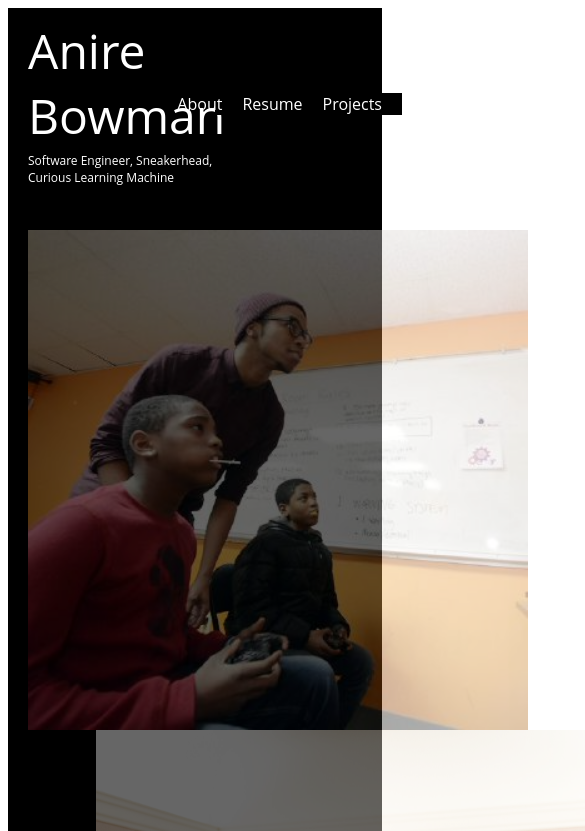
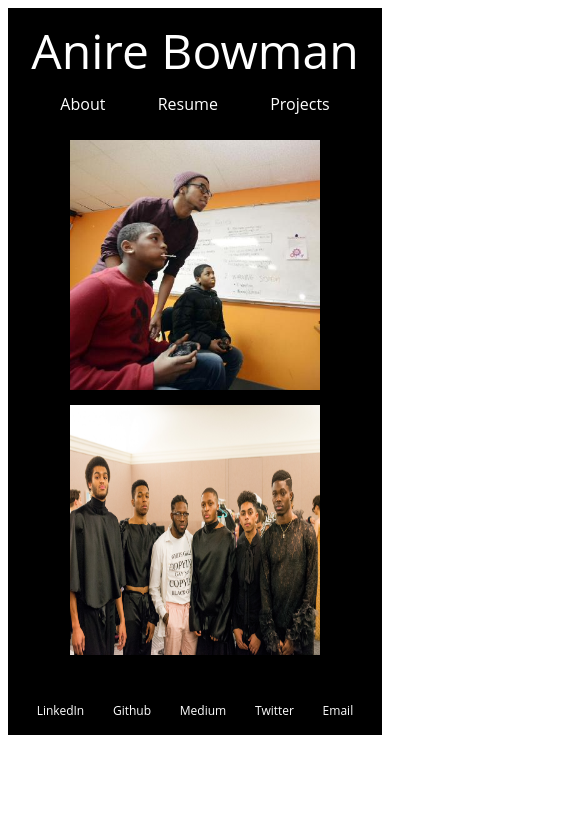
Before and after one commit to anire3479/portfolio, a React app: page / in a window 390 px wide. Shown: the top 831 px of the page, 585 px wide, since content can reach past the window. Built offline with nearby package versions, Linux system fonts and the light colour scheme; the HTML template or start-up script is replaced by a standard one.

Commit message:
fixing styles for mobile

```diff
--- a/react-client/src/Components/FooterComponent/Footer.jsx
+++ b/react-client/src/Components/FooterComponent/Footer.jsx
@@ -1,5 +1,4 @@
 import React, { Component } from 'react';
-import { Link } from 'react-router-dom';
 
 import './style.css'
 class Footer extends Component {
--- a/react-client/src/Components/FooterComponent/style.css
+++ b/react-client/src/Components/FooterComponent/style.css
@@ -9,7 +9,6 @@ footer {
 }
 
 footer a {
-  padding-right: 20px;
   text-decoration: none;
   color: white;
   transition: .6s ease;
@@ -21,4 +20,19 @@ footer a:hover {
 
 footer div {
   font-size: 12px;
+  width: 40%;
+  display: flex;
+  justify-content: space-evenly;
 }
+
+@media (max-width:550px) {
+  footer div {
+    display: flex;
+    width: 100%;
+    justify-content: space-evenly;
+  }
+
+  footer a {
+    padding: 0px;
+  }
+}
--- a/react-client/src/Components/HeaderComponent/style.css
+++ b/react-client/src/Components/HeaderComponent/style.css
@@ -3,7 +3,7 @@
 header a {
   text-decoration: none !important;
   color: white;
-  padding-right: 20px;
+  padding-right: 30px;
   transition: .6s ease;
 }
 
@@ -40,5 +40,31 @@ header p {
 
 .name {
   width: 50%;
-  padding-left: 20px
+  padding-left: 30px
 }
+
+@media (max-width: 550px) {
+  header {
+    flex-direction: column;
+    justify-content: space-evenly;
+  }
+
+  .name {
+    width: auto;
+    padding-left: 0px
+  }
+
+  .name p {
+    display: none;
+  }
+
+  .nav {
+    width: 100%;
+    padding-top: 10px;
+    justify-content: space-evenly;
+  }
+
+  .nav a {
+    padding: 0;
+  }
+}
--- a/react-client/src/Layouts/HomePage/HomePage.jsx
+++ b/react-client/src/Layouts/HomePage/HomePage.jsx
@@ -3,7 +3,6 @@ import studentPicture from '../../Assets/student_picture.jpeg'
 import artPicture from '../../Assets/art_picture.jpg'
 
 import './style.css'
-
 
 class HomePage extends Component {
   render() {
@@ -11,12 +10,13 @@ class HomePage extends Component {
       <div className="homePageComponents">
         <div>
           <img src={studentPicture}></img>
-          <span>"Education is the passport to the future, for tomorrow belongs to those who prepare for it today." - Malcolm X</span>
+          <span>A software engineer learning something new every day. A big proponent of extreme ownership and becoming stronger from your mistakes. Focused on cultivating knowledge in order to pave a path for generations to come.</span>
         </div>
         <div>
-          <span>"You wanna fly, you got to give up the shit that weighs you down." - Toni Morrison</span>
+          <span>I see this website as not only a personal portfolio but a gateway to my thoughts and learnings. Can’t wait to see what lies ahead next. Can’t wait to show you.</span>
           <img src={artPicture}></img>
         </div>
+        <span className="quote">"My mission in life is not merely to survive, but to thrive; and to do so with some passion, some compassion, some humor, and some style." - Maya Angelou</span>
       </div>
     )
   }
--- a/react-client/src/Layouts/HomePage/style.css
+++ b/react-client/src/Layouts/HomePage/style.css
@@ -1,17 +1,20 @@
 .homePageComponents {
-  height: 1000px;
+  height: 1200px;
   padding: 40px 20px 40px 20px;
   display: flex;
   flex-direction: column;
   align-items: center;
   justify-content: space-between;
-  width: 100%;
 }
 
 .homePageComponents div {
   display: flex;
   justify-content: space-evenly;
   width: inherit;
+}
+
+.homePageComponents div,
+.homePageComponents .quote {
   opacity: .4;
   transition: .6s ease;
   -webkit-animation: fadein 1s; /* Safari, Chrome and Opera > 12.1 */
@@ -21,7 +24,8 @@
             animation: fadein 1s;
 }
 
-.homePageComponents div:hover {
+.homePageComponents div:hover,
+.homePageComponents .quote:hover {
   opacity: 1;
 }
 
@@ -35,3 +39,59 @@
   height: 500px;
   width: 500px;
 }
+
+@media (max-width: 550px) {
+  .homePageComponents {
+    padding: 0px;
+    height: initial;
+    padding-top: 25px;
+    padding-bottom: 15px;
+  }
+
+  .homePageComponents div {
+    padding-bottom: 15px;
+    justify-content: space-evenly;
+    opacity: 1;
+  }
+
+  .homePageComponents img {
+    opacity: 1;
+    transition: .6s ease;
+    -webkit-animation: fadein 1s; /* Safari, Chrome and Opera > 12.1 */
+        -moz-animation: fadein 1s; /* Firefox < 16 */
+          -ms-animation: fadein 1s; /* Internet Explorer */
+          -o-animation: fadein 1s; /* Opera < 12.1 */
+              animation: fadein 1s;
+  }
+
+  .homePageComponents span {
+    position: absolute;
+    width: 60%;
+    opacity: 0;
+    transition: .6s ease;
+    -webkit-animation: fadein 1s; /* Safari, Chrome and Opera > 12.1 */
+        -moz-animation: fadein 1s; /* Firefox < 16 */
+          -ms-animation: fadein 1s; /* Internet Explorer */
+          -o-animation: fadein 1s; /* Opera < 12.1 */
+              animation: fadein 1s;
+  }
+
+  .homePageComponents div:hover img,
+  .homePageComponents div:active img {
+    opacity: .2;
+  }
+
+  .homePageComponents div:hover span,
+  .homePageComponents div:active span {
+    opacity: 1;
+  }
+
+  .homePageComponents img {
+    height: 250px;
+    width: 250px;
+  }
+
+  .homePageComponents .quote {
+    display: none;
+  }
+}
--- a/react-client/src/Layouts/ProjectsPage/ProjectsPage.jsx
+++ b/react-client/src/Layouts/ProjectsPage/ProjectsPage.jsx
@@ -13,7 +13,7 @@ const EMOTION_DESCRIPTION_VIDEO = "https://youtu.be/nrJjACS6eC8"
 class ProjectsPage extends Component {
   render() {
     return(
-      <div className="pageComponents">
+      <div className="projectPageComponents">
         <Card img={driftOnboarding} description={DRIFT_DESCRIPTION} link={DRIFT_DESCRIPTION_VIDEO}/>
         <Card img={emotionProject} description={EMOTION_DESCRIPTION} link={EMOTION_DESCRIPTION_VIDEO}/>
       </div>
--- a/react-client/src/Layouts/ProjectsPage/style.css
+++ b/react-client/src/Layouts/ProjectsPage/style.css
@@ -1,12 +1,10 @@
-.pageComponents {
-  height: 1000px;
+.projectPageComponents {
   padding: 40px 20px 40px 20px;
   display: flex;
   justify-content: space-evenly;
-  width: 100%;
 }
 
-.pageComponents .card {
+.projectPageComponents .card {
   opacity: .4;
   transition: .6s ease;
   -webkit-animation: fadein 1s; /* Safari, Chrome and Opera > 12.1 */
@@ -16,12 +14,12 @@
             animation: fadein 1s;
 }
 
-.pageComponents .card:hover {
+.projectPageComponents .card:hover {
   opacity: 1;
   transform: scale(1.05);
 }
 
-.pageComponents .description {
+.projectPageComponents .description {
   opacity: 0;
   transition: .6s ease;
   -webkit-animation: fadein 1s; /* Safari, Chrome and Opera > 12.1 */
@@ -31,6 +29,47 @@
             animation: fadein 1s;
 }
 
-.pageComponents a:hover .description {
+.projectPageComponents a:hover .description {
   opacity: 1;
 }
+
+@media (max-width: 1050px) {
+  .projectPageComponents {
+    flex-direction: column;
+  }
+
+  .projectPageComponents .link {
+    flex-direction: column;
+    align-items: center;
+    padding-bottom: 20px;
+  }
+}
+
+@media (max-width: 550px) {
+  .projectPageComponents {
+    height: initial;
+    flex-direction: column;
+  }
+
+  .projectPageComponents .link {
+    height: initial;
+    align-items: center;
+    padding-bottom: 20px
+  }
+
+  .projectPageComponents .card {
+    height: 250px;
+    width: 250px
+  }
+
+  .projectPageComponents .card img {
+    height: 200px;
+    width: 200px
+  }
+
+  .projectPageComponents .description,
+  .projectPageComponents .card {
+    opacity: 1;
+  }
+
+}
--- a/react-client/src/Layouts/ResumePage/style.css
+++ b/react-client/src/Layouts/ResumePage/style.css
@@ -3,7 +3,6 @@
   padding: 40px 20px 40px 20px;
   display: flex;
   justify-content: space-evenly;
-  width: 100%;
 }
 
 .pageComponents iframe {
--- a/webpack.config.js
+++ b/webpack.config.js
@@ -17,10 +17,6 @@ module.exports = {
         test: /\.css$/,
         loader: 'style-loader!css-loader'
       },
-      // {
-      //   test: /\.png$/,
-      //   loader: 'url-loader?limit=100000&minetype=image/png'
-      // },
       {
         test: /\.(jpg|png|jpeg)$/,
         loader: 'file-loader'
```
Also changed, not shown: 1 other file (tests, documents, lock files or other folders).
